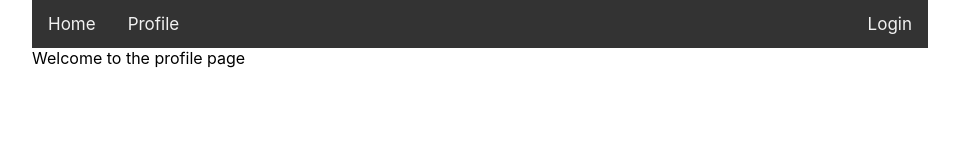
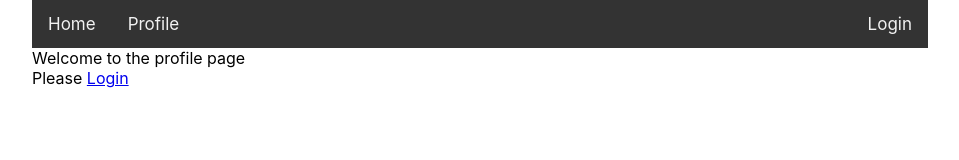
Before and after one commit to O-Abdelaaziz/Typescript_with_React_classes, a React (Create React App) app: page /profile in a window 1280 px wide. Shown: the top 160 px of the page, without its empty margins (160-1119 px from the left). Built offline with nearby package versions, Linux system fonts and the light colour scheme.

Commit message:
working with rendering async table: setup

```diff
--- a/src/components/App.tsx
+++ b/src/components/App.tsx
@@ -42,7 +42,9 @@
               <Route exact path='/login'>
                 <Login authService={this.authService} setUser={this.setUser}/>
               </Route>
-              <Route exact path='/profile' component={Profile}/>
+              <Route exact path='/profile'>
+              <Profile authService={this.authService} user={this.state.user}/>
+              </Route>
             </Switch>
           </div>
         </Router>
--- a/src/components/Profile.tsx
+++ b/src/components/Profile.tsx
@@ -1,9 +1,29 @@
 import React from "react";
+import { Link } from "react-router-dom";
+import { User, UserAttribyte } from "../models/Model";
+import { AuthService } from "../services/AuthService";
 
-export class Profile extends React.Component<{},{}>{
+interface ProfileProps{
+    user:User|undefined,
+    authService:AuthService
+}
+interface ProfileState{
+    userAttribute:UserAttribyte[]
+}
+
+export class Profile extends React.Component<ProfileProps,ProfileState>{
     render(){
+        let profileSpace;
+        if(this.props.user){
+           profileSpace= <h3>Hello {this.props.user.userName}</h3>
+        }else{
+            profileSpace=<div> Please <Link to='login'>Login</Link></div>
+        }
         return(
-            <div>Welcome to the profile page</div>
+            <div>
+                Welcome to the profile page
+                {profileSpace}
+            </div>
         );
     }
 }
--- a/src/models/Model.ts
+++ b/src/models/Model.ts
@@ -2,3 +2,8 @@
     userName:string,
     email:string
 }
+
+export interface UserAttribyte{
+    Name:string,
+    Value:string
+}
```
